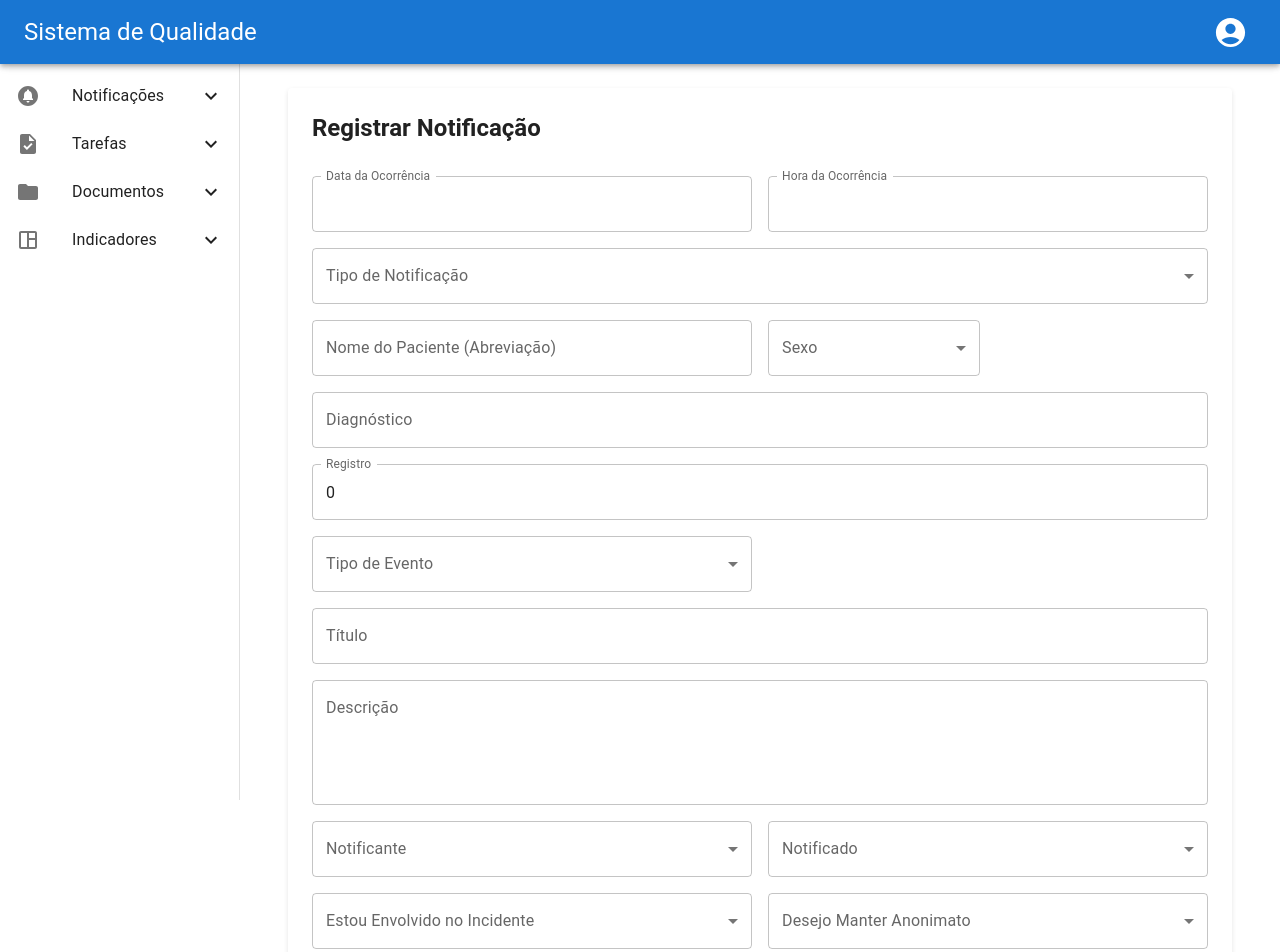
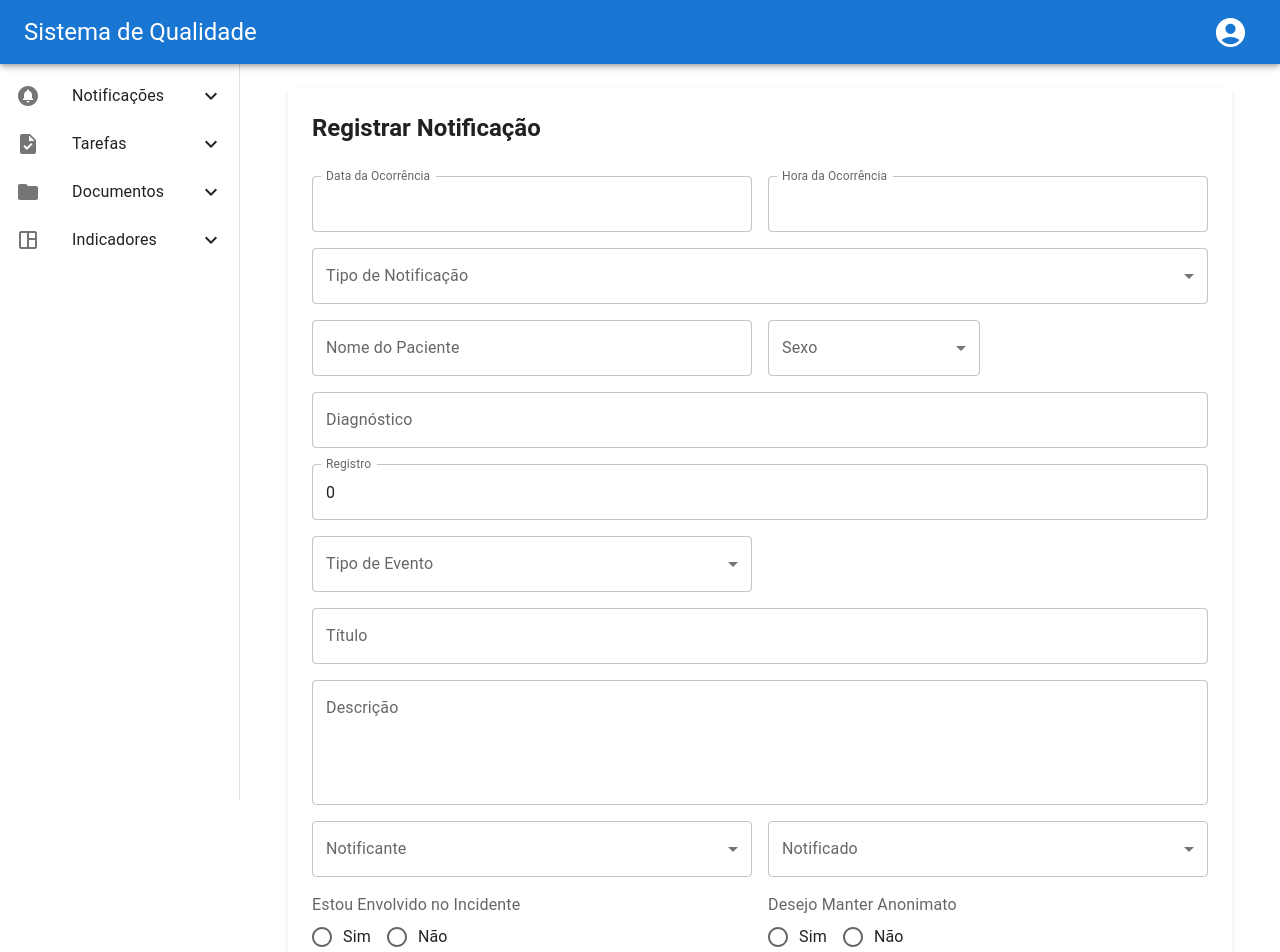
Before and after one commit to igorcarmona-git/QualySystem, a Next.js app: page /system/notify/notifyreg in a window 1280 px wide. Shown: the top 952 px of the page. Built offline with nearby package versions, Linux system fonts and the light colour scheme.

Commit message:
changed values in form notify

```diff
--- a/src/app/system/layout.tsx
+++ b/src/app/system/layout.tsx
@@ -31,6 +31,7 @@ import {
 import FolderIcon from '@mui/icons-material/Folder';
 import CircleNotificationsIcon from '@mui/icons-material/CircleNotifications';
 import TaskIcon from '@mui/icons-material/Task';
+import { useRouter } from 'next/navigation';
 
 // Interface para descrever as propriedades do layout
 interface LayoutProps {
@@ -49,6 +50,7 @@ interface Page {
 const drawerWidth = 240;
 
 const SistemaLayout: React.FC<LayoutProps> = ({ children }) => {
+  const router = useRouter();
   const [mobileOpen, setMobileOpen] = useState(false);
   const [anchorEl, setAnchorEl] = useState<null | HTMLElement>(null);
   const [openSubMenu, setOpenSubMenu] = useState<number | null>(null);
@@ -134,7 +136,11 @@ const SistemaLayout: React.FC<LayoutProps> = ({ children }) => {
                 <List component="div" disablePadding>
                   {page.subPages.map((subPage) => (
                     <ListItem key={subPage.id} disablePadding>
-                      <ListItemButton sx={{ pl: 4 }}>
+                      <ListItemButton sx={{ pl: 4 }} onClick={() => {
+                        if(subPage.title === 'Registrar'){
+                          router.push('/system/notify/notifyreg');
+                        }
+                      }}>
                         <ListItemIcon>{subPage.icon}</ListItemIcon>
                         <ListItemText primary={subPage.title} />
                       </ListItemButton>
@@ -170,7 +176,7 @@ const SistemaLayout: React.FC<LayoutProps> = ({ children }) => {
           >
             <MenuIcon />
           </IconButton>
-          <Typography variant="h5" noWrap component="div">
+          <Typography onClick={() => router.push('/system')} sx={{ cursor: 'pointer' }} variant="h5" noWrap component="div">
             Sistema de Qualidade
           </Typography>
           <Box sx={{ flexGrow: 1 }} />
--- a/src/app/system/notify/notifyreg/page.tsx
+++ b/src/app/system/notify/notifyreg/page.tsx
@@ -11,6 +11,10 @@ import {
   MenuItem,
   InputLabel,
   FormControl,
+  Radio,
+  FormLabel,
+  RadioGroup,
+  FormControlLabel,
 } from "@mui/material";
 import { useState } from "react";
 import { PATIENT_RACE, SECTORS, TYPE_NOTIFICATION } from "@/utils/constants";
@@ -124,7 +128,7 @@ export default function NotifyReg() {
           <Grid item xs={12} sm={6}>
             <TextField
               fullWidth
-              label="Nome do Paciente (Abreviação)"
+              label="Nome do Paciente"
               variant="outlined"
               value={formData.patientName}
               onChange={(e) => handleChange("patientName", e.target.value)}
@@ -150,6 +154,7 @@ export default function NotifyReg() {
           </Grid>
           {isNotifyNC && (
             <Grid item xs={12} sm={3}>
+              <FormControl fullWidth>
                 <InputLabel id="patientRaceLabel">Raça/Cor</InputLabel>
                 <Select
                     fullWidth
@@ -164,6 +169,7 @@ export default function NotifyReg() {
                     </MenuItem>
                 ))}
                 </Select>
+              </FormControl>
             </Grid>
           )}
 
@@ -199,6 +205,7 @@ export default function NotifyReg() {
             <TextField
               fullWidth
               label="Diagnóstico"
+              rows={4}
               variant="outlined"
               value={formData.diagnostic}
               onChange={(e) => handleChange("diagnostic", e.target.value)}
@@ -312,33 +319,32 @@ export default function NotifyReg() {
 
           {/* Envolvido no Incidente e Desejo Anonimato */}
           <Grid item xs={12} sm={6}>
-            <FormControl fullWidth>
-              <InputLabel id="involvedLabel">Estou Envolvido no Incidente</InputLabel>
-              <Select
-                labelId="involvedLabel"
-                label="Estou Envolvido no Incidente"
+            <FormControl component="fieldset">
+              <FormLabel component="legend">Estou Envolvido no Incidente</FormLabel>
+              <RadioGroup
+                row
                 value={formData.involved}
                 onChange={(e) => handleChange("involved", e.target.value)}
               >
-                <MenuItem value="Sim">Sim</MenuItem>
-                <MenuItem value="Não">Não</MenuItem>
-              </Select>
+                <FormControlLabel value="Sim" control={<Radio />} label="Sim" />
+                <FormControlLabel value="Não" control={<Radio />} label="Não" />
+              </RadioGroup>
             </FormControl>
           </Grid>
           <Grid item xs={12} sm={6}>
-            <FormControl fullWidth>
-              <InputLabel id="anonymousLabel">Desejo Manter Anonimato</InputLabel>
-              <Select
-                labelId="anonymousLabel"
-                label="Desejo Manter Anonimato"
+            <FormControl component="fieldset">
+              <FormLabel component="legend">Desejo Manter Anonimato</FormLabel>
+              <RadioGroup
+                row
                 value={formData.anonymous}
                 onChange={(e) => handleChange("anonymous", e.target.value)}
               >
-                <MenuItem value="Sim">Sim</MenuItem>
-                <MenuItem value="Não">Não</MenuItem>
-              </Select>
+                <FormControlLabel value="Sim" control={<Radio />} label="Sim" />
+                <FormControlLabel value="Não" control={<Radio />} label="Não" />
+              </RadioGroup>
             </FormControl>
           </Grid>
+
 
           {/* Botão de Envio */}
           <Grid item xs={12}>
```
